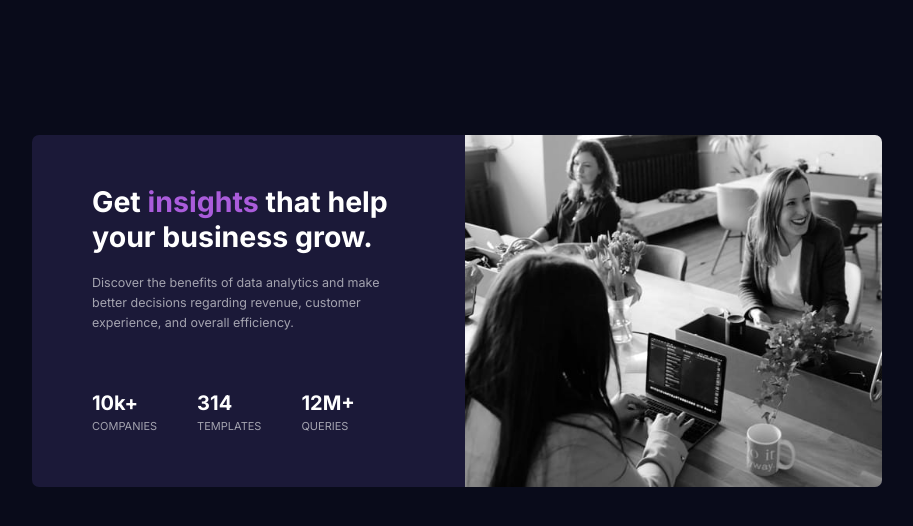
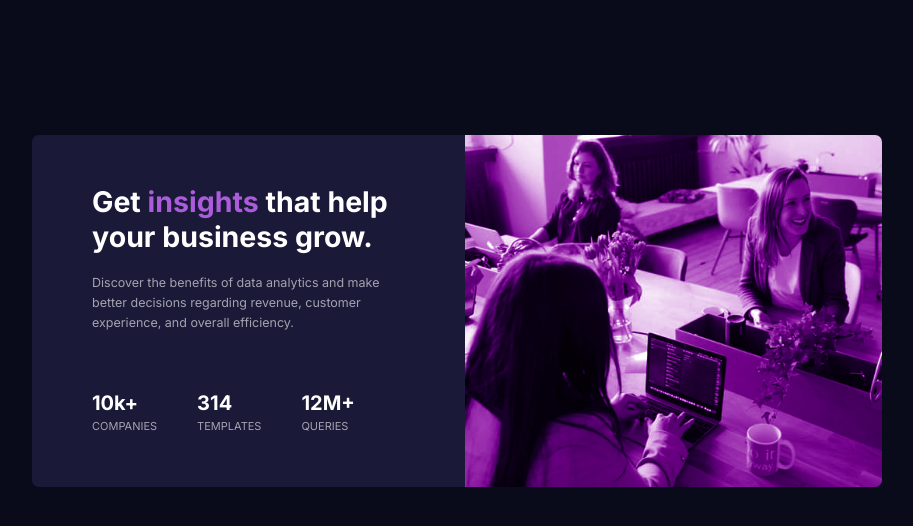
Before and after one commit to Cristiano-Monteiro/Frontend-Mentor-Stats-preview-card-component-solution, a plain HTML site: page index.html in a window 1280 px wide. Shown: the whole page, without its empty margins (183-1096 px from the left). Drawn offline with Linux system fonts and the light colour scheme.

Commit message:
Modification-04

```diff
--- a/index.html
+++ b/index.html
@@ -39,7 +39,7 @@
             </div>
         </div>
 
-        <img class="image" src="images/image-header-desktop.jpg" alt="image-header-desktop">
+        <img class="image" src="images/image-header-desktop-color.jpg" alt="image-header-desktop">
     </div>
 </body>
 </html>
```
Also changed, not shown: images/image-header-desktop-color.jpg (added).
